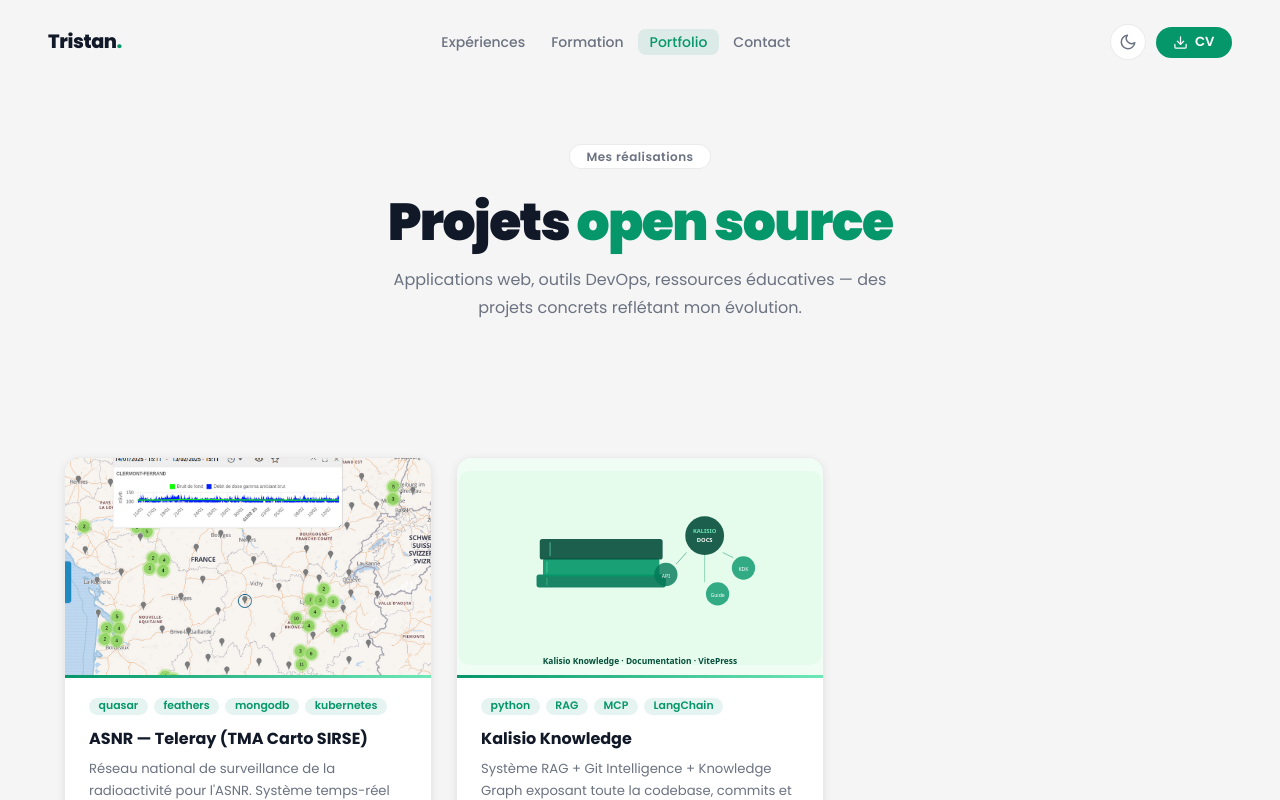
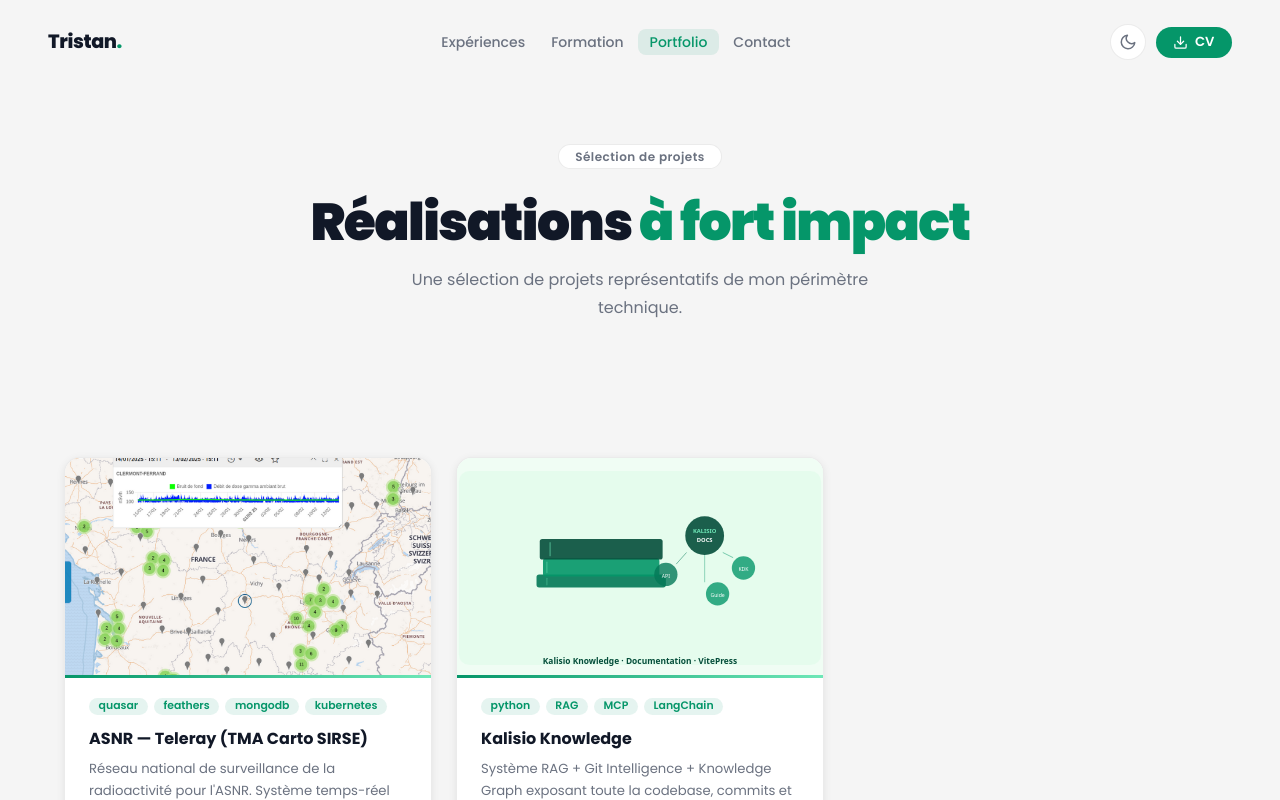
Before and after one commit to tristan-greffe/portfolio, a React (Create React App) app: page /portfolio/portfolio in a window 1280 px wide. Shown: the top 800 px of the page. Built offline with nearby package versions, Linux system fonts and the light colour scheme.

Commit message:
chore: fix portfolio page hero text

```diff
--- a/src/pages/Portfolio.jsx
+++ b/src/pages/Portfolio.jsx
@@ -36,10 +36,10 @@ const Portfolio = () => {
   return (
     <>
       <PageHero
-        badge="Mes réalisations"
-        title="Projets"
-        highlight="open source"
-        description="Applications web, outils DevOps, ressources éducatives — des projets concrets reflétant mon évolution."
+        badge="Sélection de projets"
+        title="Réalisations"
+        highlight="à fort impact"
+        description="Une sélection de projets représentatifs de mon périmètre technique."
       />
       <section id="portfolio">
         <div className="pf-grid">
```
